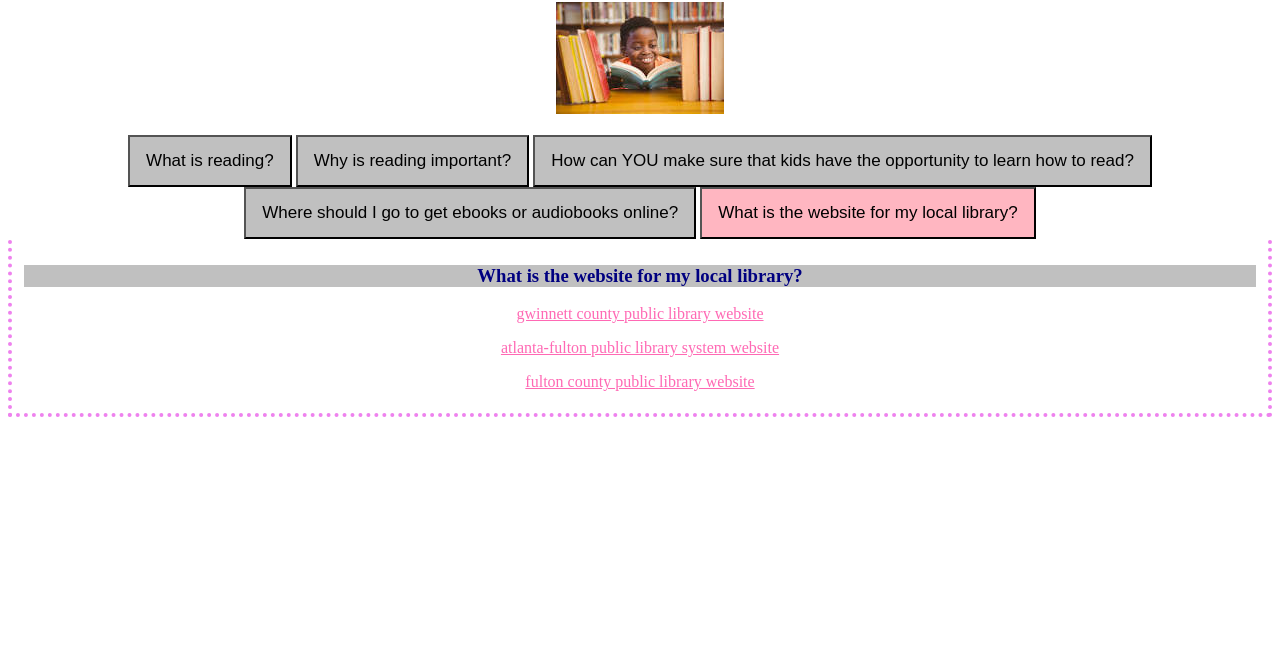
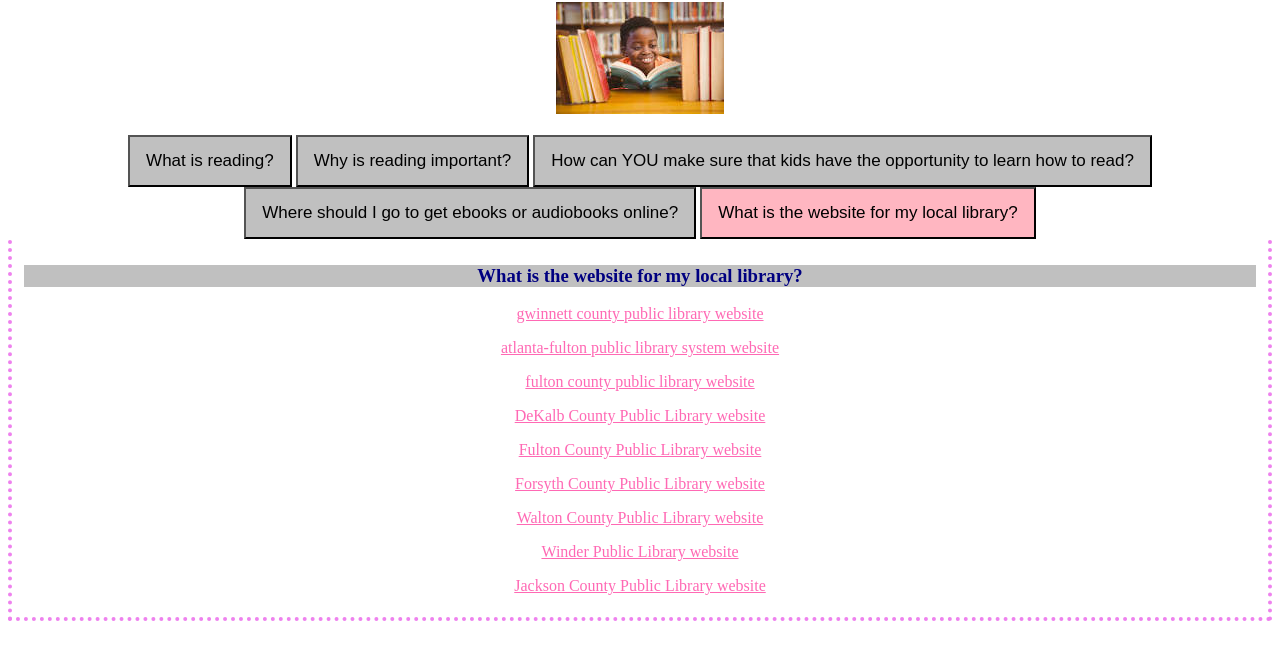
Before and after one commit to Bookworm4842/-2Gwc-2018, a plain HTML site: page index.html in a window 1280 px wide. Both pictures are taken after a click on the button "What is the website for my local library?". Shown: the part 78-738 px from the top of the page. Drawn offline with Linux system fonts and the light colour scheme.

Commit message:
this better work

```diff
--- a/index.html
+++ b/index.html
@@ -69,6 +69,26 @@ x++;
       <p>
         <a href=https://www.fultonpubliclibrary.org/>fulton county public library website</a>
       </p>
+ <p>
+        <a href=https://dekalblibrary.org/>DeKalb County Public Library website</a>
+      </p>
+      <p>
+        <a href=http://www.hallcountylibrary.org/>Fulton County Public Library website</a>
+      </p>
+      <p>
+        <a href=https://www.forsythpl.org/>Forsyth County Public Library website</a>
+      </p>
+      <p>
+        <a href=http://www.youseemore.com/walton/>Walton County Public Library website</a>
+      </p>
+      <p>
+        <a href=http://winder.prlib.org/>Winder Public Library website</a>
+      </p>
+      <p>
+        <a href=http://www.jcplfl.org/>Jackson County Public Library website</a>
+      </p>
+    </div>
+
     </div>
 
 <!-- THE END OF YOUR TABS FROM W3 SCHOOLS -->
```
